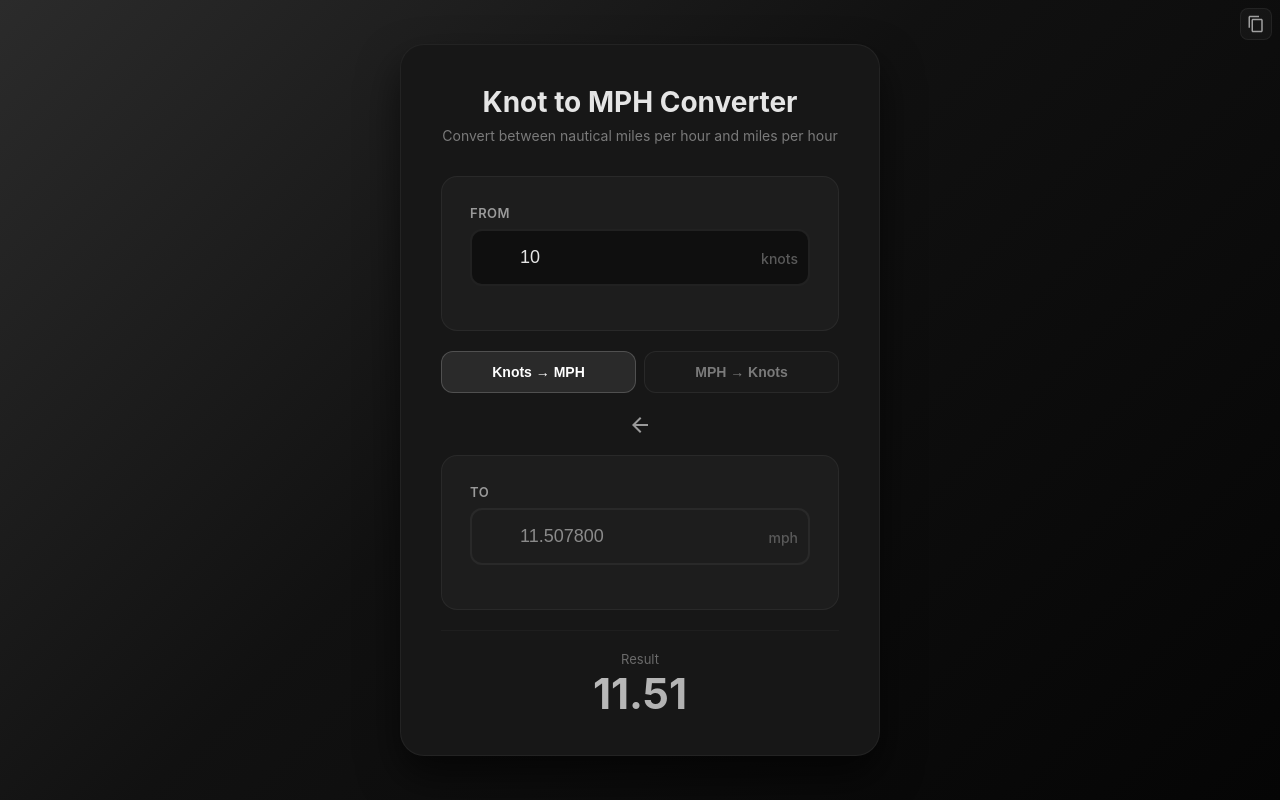
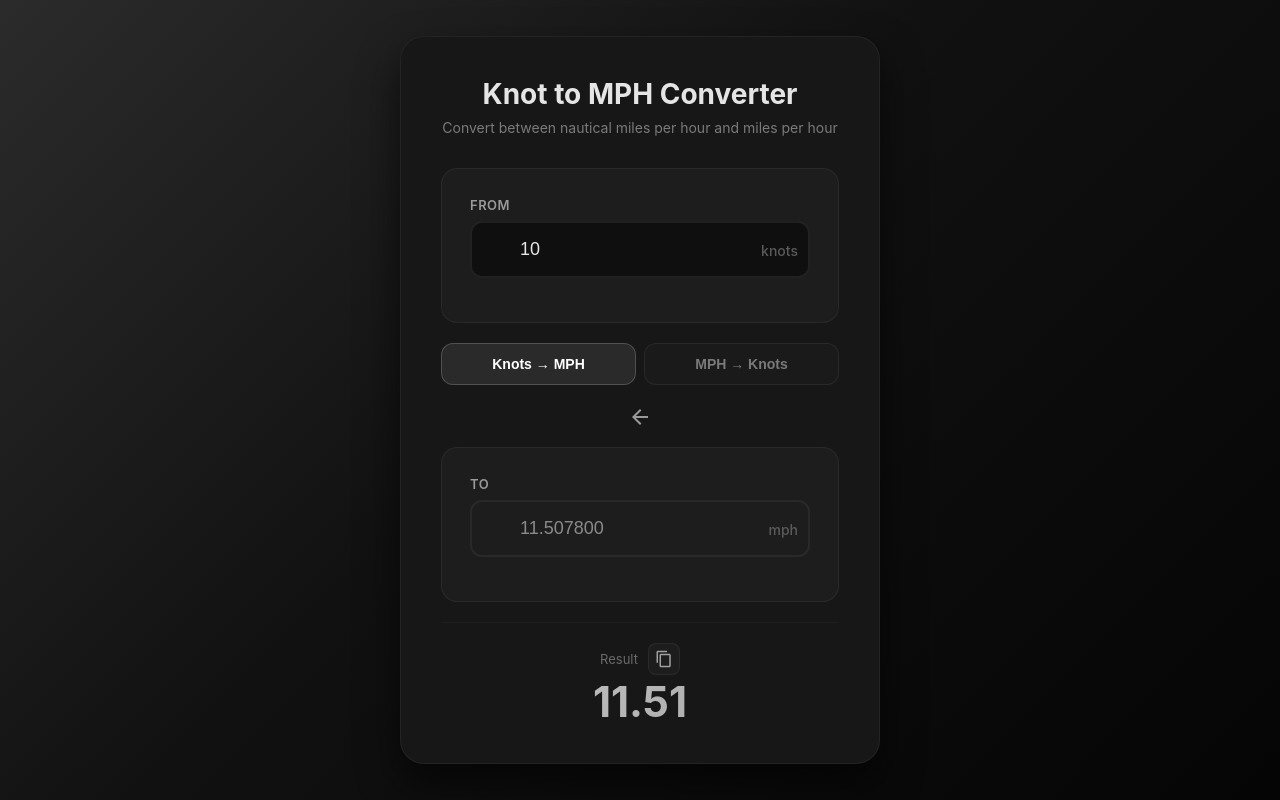
Before and after one commit to ADD3M/knot-to-mph-converter, a plain HTML site: page index.html in a window 1280 px wide. Drawn offline with Linux system fonts and the light colour scheme.

Commit message:
Improve copy button placement

```diff
--- a/index.html
+++ b/index.html
@@ -183,15 +183,23 @@
     }
 
     .result {
+      position: relative;
       text-align: center;
       padding-top: 20px;
       border-top: 1px solid rgba(60, 60, 60, 0.2);
     }
 
+    .result-header {
+      display: flex;
+      align-items: center;
+      justify-content: center;
+      gap: 10px;
+      margin-bottom: 6px;
+    }
+
     .result-label {
       font-size: 13px;
       color: #6a6a6a;
-      margin-bottom: 6px;
     }
 
     .result-value {
@@ -205,9 +213,7 @@
     }
 
     .copy-btn {
-      position: absolute;
-      top: 8px;
-      right: 8px;
+      position: static;
       width: 32px;
       height: 32px;
       border: 1px solid rgba(120, 120, 120, 0.14);
@@ -217,9 +223,10 @@
       font-size: 16px;
       cursor: pointer;
       transition: all 0.2s ease;
-      display: flex;
+      display: inline-flex;
       align-items: center;
       justify-content: center;
+      flex-shrink: 0;
     }
 
     .copy-btn:hover {
@@ -327,14 +334,15 @@
     </div>
 
     <div class="result">
-      <div class="result-label">Result</div>
+      <div class="result-header">
+        <div class="result-label">Result</div>
+        <button class="copy-btn" id="copyBtn" title="Copy to clipboard" aria-label="Copy result to clipboard">
+          <svg viewBox="0 0 24 24" width="18" height="18" fill="currentColor">
+            <path d="M16 1H4c-1.1 0-2 .9-2 2v14h2V3h12V1zm3 4H8c-1.1 0-2 .9-2 2v14c0 1.1.9 2 2 2h11c1.1 0 2-.9 2-2V7c0-1.1-.9-2-2-2zm0 16H8V7h11v14z"/>
+          </svg>
+        </button>
+      </div>
       <div class="result-value" id="resultValue">0</div>
-    </div>
-
-    <div class="copy-btn" id="copyBtn" title="Copy to clipboard" aria-label="Copy result to clipboard">
-      <svg viewBox="0 0 24 24" width="18" height="18" fill="currentColor">
-        <path d="M16 1H4c-1.1 0-2 .9-2 2v14h2V3h12V1zm3 4H8c-1.1 0-2 .9-2 2v14c0 1.1.9 2 2 2h11c1.1 0 2-.9 2-2V7c0-1.1-.9-2-2-2zm0 16H8V7h11v14z"/>
-      </svg>
     </div>
 
   </div>
```
